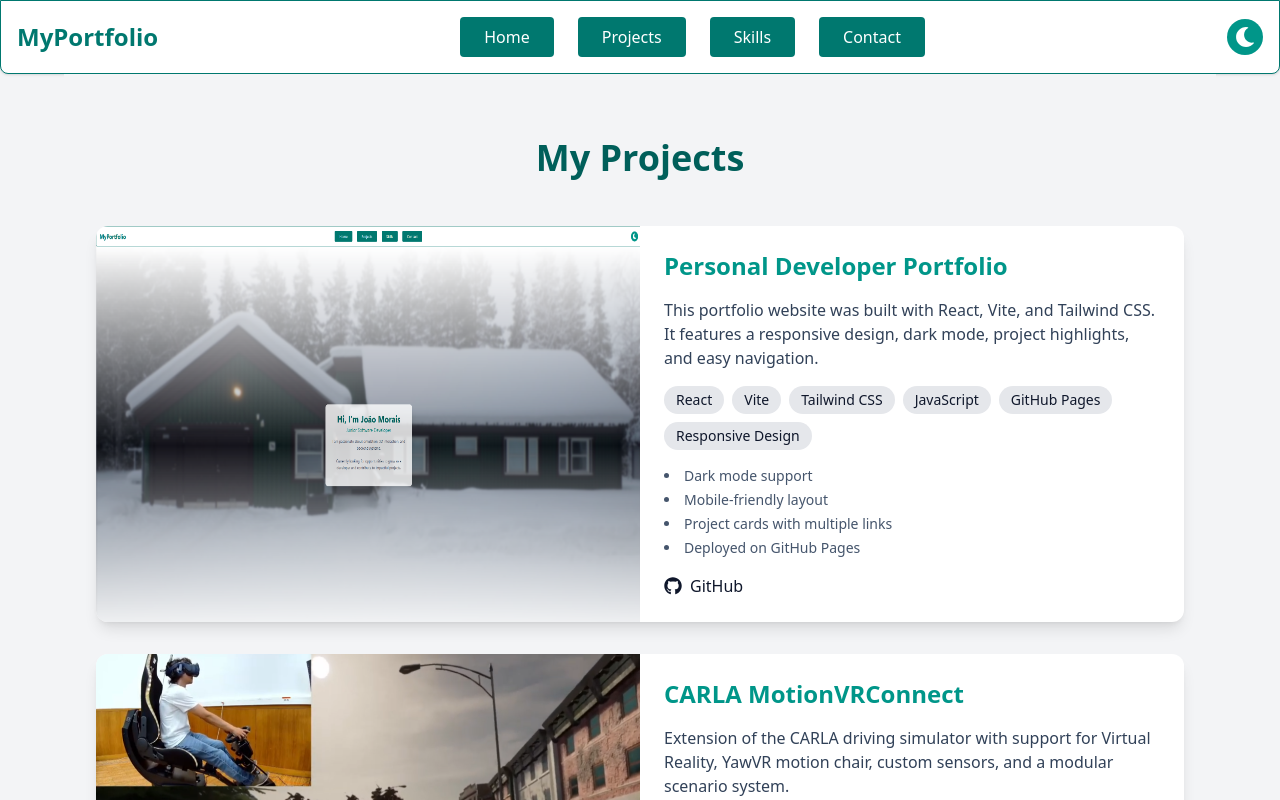
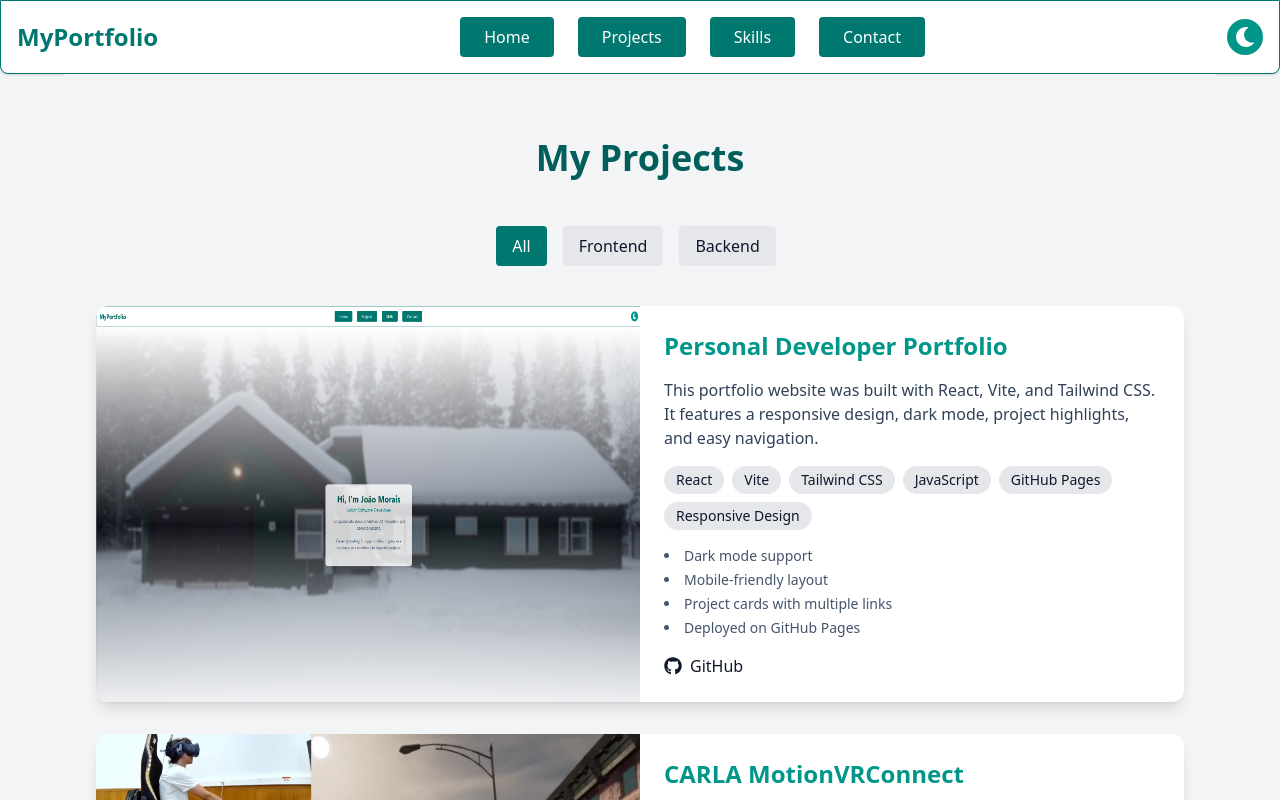
Before and after one commit to Morallez86/Portfolio, a React (Vite) app: page /#/projects in a window 1280 px wide. Shown: the top 800 px of the page. Built offline with nearby package versions, Linux system fonts and the light colour scheme.

Commit message:
framer motion. Animated ProjectCards. Category filters on Projects

```diff
--- a/package.json
+++ b/package.json
@@ -14,6 +14,7 @@
   },
   "dependencies": {
     "@tailwindcss/vite": "^4.1.13",
+    "framer-motion": "^12.23.22",
     "gh-pages": "^6.3.0",
     "react": "^19.1.1",
     "react-dom": "^19.1.1",
--- a/src/components/ProjectCard.jsx
+++ b/src/components/ProjectCard.jsx
@@ -4,6 +4,7 @@ export default function ProjectCard({
     title,
     description,
     image,
+    category = [],
     skills = [],
     links = {},
     highlights = []
--- a/src/pages/Projects.jsx
+++ b/src/pages/Projects.jsx
@@ -1,58 +1,64 @@
 import ProjectCard from '../components/ProjectCard';
+import { useState } from 'react';
+import { motion, AnimatePresence } from 'framer-motion';
 
 export default function Projects() {
-  return (
-    <div className="max-w-6xl mx-auto space-y-8 bg-gray-100 dark:bg-slate-900 py-16 px-8">
-      <h1 className="text-4xl text-teal-800 font-bold text-center dark:text-white mb-12">My Projects</h1>
-      <ProjectCard
-        title="Personal Developer Portfolio"
-        description="This portfolio website was built with React, Vite, and Tailwind CSS. It features a responsive design, dark mode, project highlights, and easy navigation."
-        image={import.meta.env.BASE_URL + "images/my-portfolio.png"}
-        skills={[
+  const categories = ["All", "Frontend", "Backend"];
+  const [selectedCategory, setSelectedCategory] = useState("All");
+
+  const projects = [
+    {
+      title: "Personal Developer Portfolio",
+      description: "This portfolio website was built with React, Vite, and Tailwind CSS. It features a responsive design, dark mode, project highlights, and easy navigation.",
+      image: import.meta.env.BASE_URL + "images/my-portfolio.png",
+      category: "Frontend",
+      skills: [
         "React",
         "Vite",
         "Tailwind CSS",
         "JavaScript",
         "GitHub Pages",
         "Responsive Design"
-        ]}
-        highlights={[
+      ],
+      highlights: [
         "Dark mode support",
         "Mobile-friendly layout",
         "Project cards with multiple links",
         "Deployed on GitHub Pages"
-        ]}
-        links={{
+      ],
+      links: {
         github: "https://github.com/Morallez86/dev-portfolio"
-        }}
-      />
-      <ProjectCard
-        title="CARLA MotionVRConnect"
-        description="Extension of the CARLA driving simulator with support for Virtual Reality, YawVR motion chair, custom sensors, and a modular scenario system."
-        image={import.meta.env.BASE_URL + "images/carla-sim.png"}
-        skills={[
+      }
+    },
+    {
+      title: "CARLA MotionVRConnect",
+      description: "Extension of the CARLA driving simulator with support for Virtual Reality, YawVR motion chair, custom sensors, and a modular scenario system.",
+      image: import.meta.env.BASE_URL + "images/carla-sim.png",
+      category: "Backend",
+      skills: [
         "C++",
         "Python",
         "Unreal Engine",
         "VR Integration",
         "JSON",
         "Git"
-        ]}
-        highlights={[
+      ],
+      highlights: [
         "Integration with YawVR motion chair",
         "Development of custom sensors",
         "Interactive HUD in Unreal Engine"
-        ]}
-        links={{
+      ],
+      links: {
         github: "https://github.com/Morallez86/CARLA_MotionVRConnect",
         youtube: "https://www.youtube.com/watch?v=VEfPHTE_M3I"
-        }}
-      />
-      <ProjectCard
-        title="Scrum project management App"
-        description="A web application enabling teams to manage projects using Scrum methodology. Features include role definitions (Scrum Master, Product Owner, Team), task management, dashboards, notifications, user authentication via JWT, and resource/component requests."
-        image={import.meta.env.BASE_URL + "images/scrum-project.png"}
-        skills={[
+      }
+    },
+    {
+      title: "Scrum project management App",
+      description: "A web application enabling teams to manage projects using Scrum methodology. Features include role definitions (Scrum Master, Product Owner, Team), task management, dashboards, notifications, user authentication via JWT, and resource/component requests.",
+      image: import.meta.env.BASE_URL + "images/scrum-project.png",
+      category: ["Backend", "Frontend"],
+      skills: [
           "Java",
           "SQL",
           "JavaScript",
@@ -62,21 +68,56 @@ export default function Projects() {
           "Wildfly",
           "WebSockets",
           "JWT Authentication"
-        ]}
-        highlights={[
+      ],
+      highlights: [
           "Define Scrum roles (Scrum Master, Product Owner, Team)",
           "Interactive dashboard with notifications and task tracking",
           "Real-time messaging using WebSockets",
           "Secure user management with JWT tokens",
           "Resource and component request system"
-        ]}
-        links={{
+      ],
+      links: {
           github: [
             { url: "https://github.com/Morallez86/projetofinal-frontend", label: "Frontend" },
             { url: "https://github.com/Morallez86/projetofinal-backend", label: "Backend" }
           ]
-        }}
-      />
+      }
+    }
+  ];
+
+  const filteredProjects = selectedCategory === "All"
+    ? projects
+    : projects.filter(p=> p.category.includes(selectedCategory));
+
+  return (
+    <div className="max-w-6xl mx-auto space-y-8 bg-gray-100 dark:bg-slate-900 py-16 px-8">
+      <h1 className="text-4xl text-teal-800 font-bold text-center dark:text-white mb-12">My Projects</h1>
+      <div className="flex gap-2 justify-center">
+        {categories.map((cat) => (
+          <button
+            key={cat}
+            onClick={() => setSelectedCategory(cat)}
+            className={`px-4 py-2 rounded ${selectedCategory === cat ? "bg-teal-700 dark:bg-indigo-500 text-white" : "bg-gray-200 dark:bg-slate-700"} mr-2 mb-2 hover:bg-teal-800 dark:hover:bg-indigo-700 hover:text-white transition`}
+          >
+            {cat}
+          </button>
+        ))}
+      </div>
+      <div className="space-y-8">
+        <AnimatePresence>
+          {filteredProjects.map((project) => (
+            <motion.div
+              key={project.title}
+              initial={{ opacity: 0, y: 30 }}
+              animate={{ opacity: 1, y: 0 }}
+              exit={{ opacity: 0, x: -100 }}
+              transition={{ duration: 1 }}
+            >
+              <ProjectCard {...project} />
+            </motion.div>
+          ))}
+        </AnimatePresence>
+      </div>
     </div>
   );
 }
--- a/src/pages/Skills.jsx
+++ b/src/pages/Skills.jsx
@@ -61,10 +61,7 @@ export default function About() {
       <div className="max-w-7xl mx-auto grid md:grid-cols-4 gap-10">
         {skillCategories.map((category) => (
           <SkillCategory
-            key={category.title}
-            title={category.title}
-            color={category.color}
-            skills={category.skills}
+            key={category.title} {...category}
           />
         ))}
       </div>
```
Also changed, not shown: 1 other file (tests, documents, lock files or other folders). Lines whose indentation alone changed are shown as unchanged.
